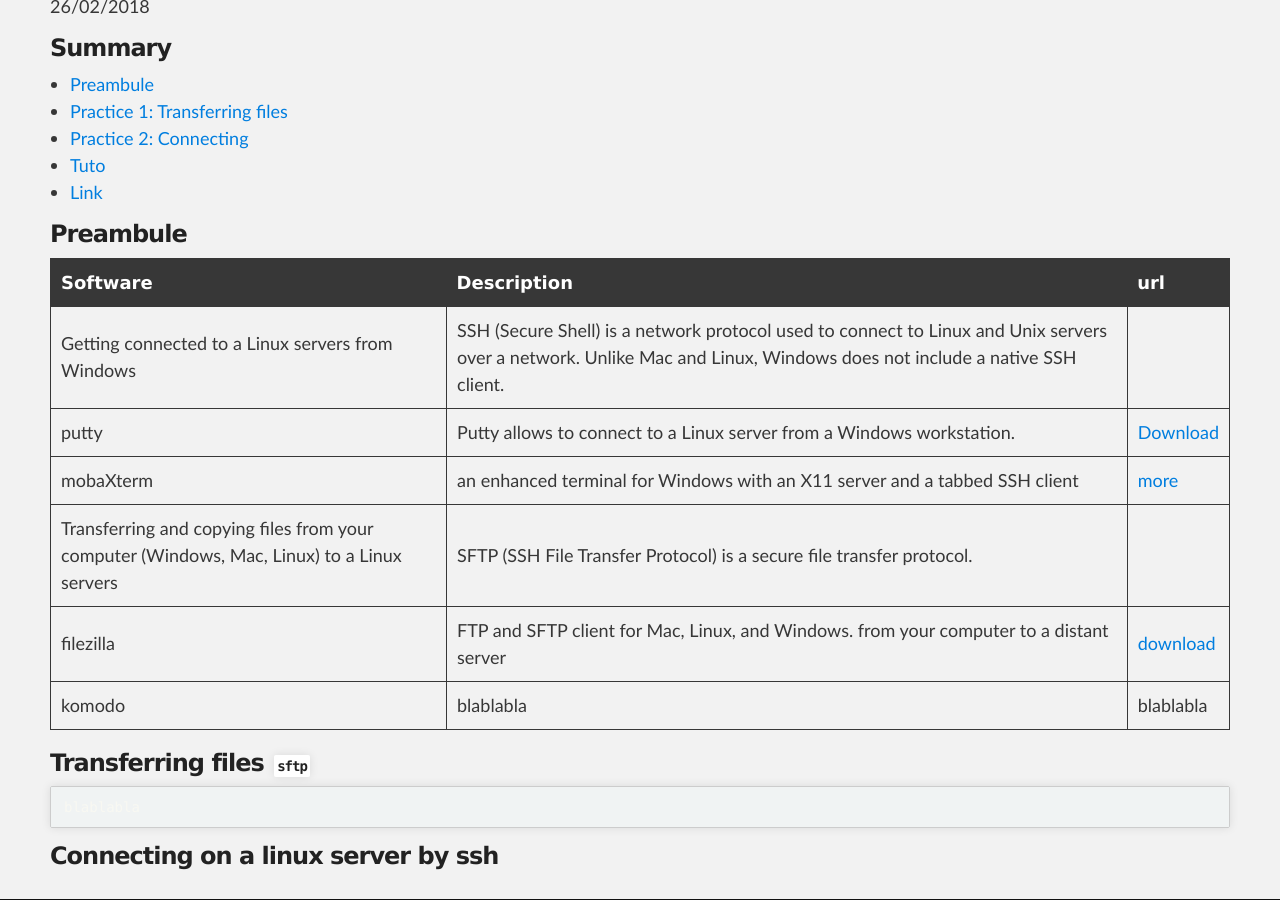
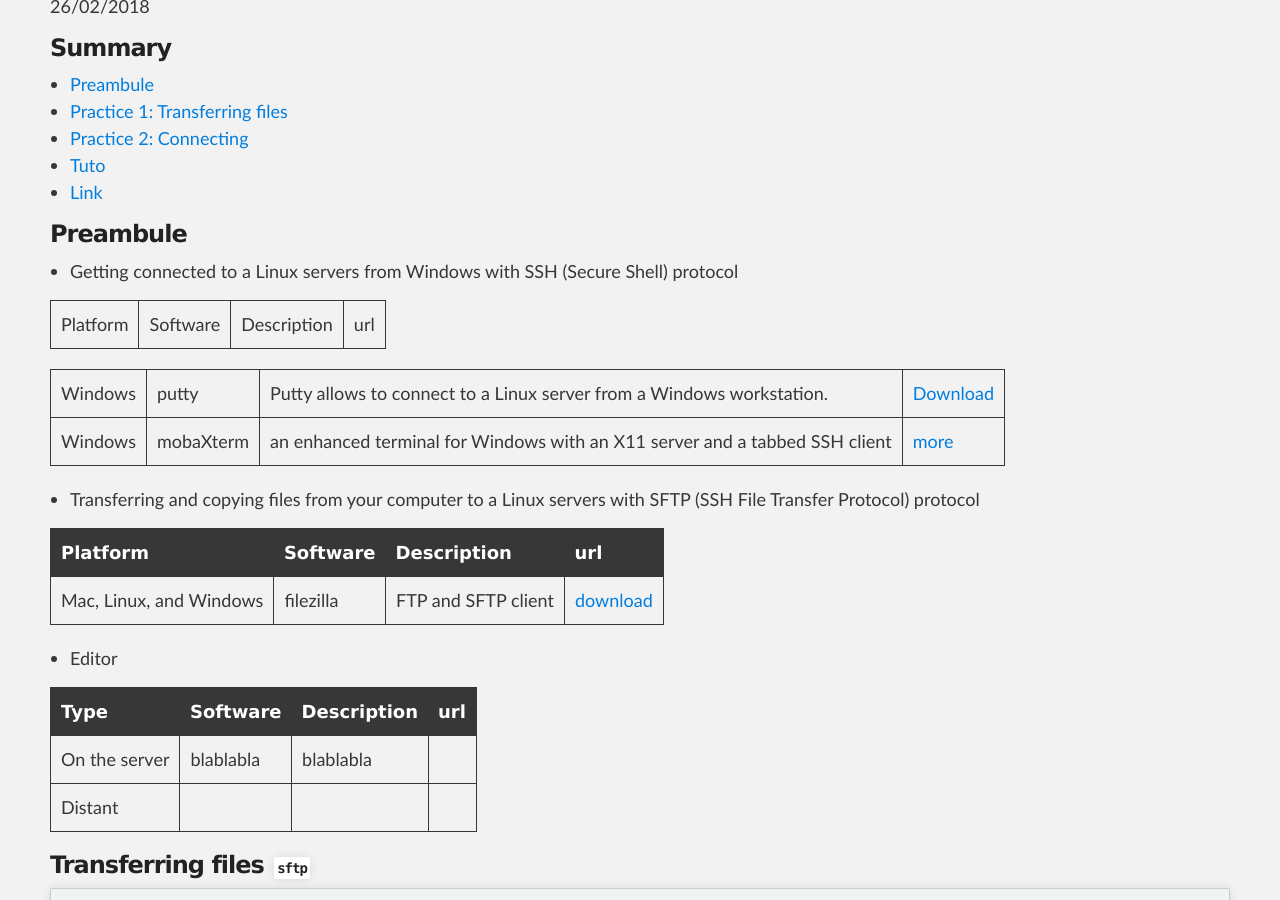
Before and after one commit to SouthGreenPlatform/trainings, a Jekyll site: the page built from _pages/linux/linuxPractice.md, in a window 1280 px wide and 900 px high, scrolled down 407 px. Built offline with Jekyll 4.4.1, drawn with Linux system fonts in a browser that asks for light colours; nearby versions of some CDN libraries.

Commit message:
Update linuxPractice.md

```diff
--- a/_pages/linux/linuxPractice.md
+++ b/_pages/linux/linuxPractice.md
@@ -25,14 +25,26 @@ Authors: christine Dubreuil
 <a name="preambule"></a>
 ### Preambule
 
-| Software  | Description | url |
-| :------------- | :------------- | :------------- |
-| Getting connected to a Linux servers from Windows | SSH (Secure Shell) is a network protocol used to connect to Linux and Unix servers over a network. Unlike Mac and Linux, Windows does not include a native SSH client. | |
-| putty | Putty allows to  connect to a Linux server from a Windows workstation.   | [Download](https://www.chiark.greenend.org.uk/~sgtatham/putty/latest.html)|
-| mobaXterm |an enhanced terminal for Windows with an X11 server and a tabbed SSH client | [more](https://mobaxterm.mobatek.net/) |
-| Transferring and copying files from your computer (Windows, Mac, Linux) to a Linux servers |  SFTP (SSH File Transfer Protocol) is a secure file transfer protocol. ||
-| filezilla |  FTP and SFTP client for Mac, Linux, and Windows. from your computer to a distant server | [download](http://filezilla.fr/telechargements/)  |
-| komodo|  blablabla  | blablabla |
+- Getting connected to a Linux servers from Windows with SSH (Secure Shell) protocol
+
+| Platform | Software  | Description | url |
+
+| :------------- | :------------- | :------------- | :------------- |
+| Windows | putty | Putty allows to  connect to a Linux server from a Windows workstation.   | [Download](https://www.chiark.greenend.org.uk/~sgtatham/putty/latest.html)|
+| Windows |mobaXterm |an enhanced terminal for Windows with an X11 server and a tabbed SSH client | [more](https://mobaxterm.mobatek.net/) |
+
+- Transferring and copying files from your computer to a Linux servers with SFTP (SSH File Transfer Protocol) protocol
+
+| Platform | Software  | Description | url |
+| :------------- | :------------- | :------------- | :------------- |
+| Mac, Linux, and Windows | filezilla |  FTP and SFTP client  | [download](http://filezilla.fr/telechargements/)  |
+
+- Editor
+
+| Type | Software  | Description | url |
+| :------------- | :------------- | :------------- | :------------- |
+| On the server|  blablabla  | blablabla |  |
+| Distant | | | |
 
 <a name="practice-1"></a>
 ### Transferring files `sftp`
```
